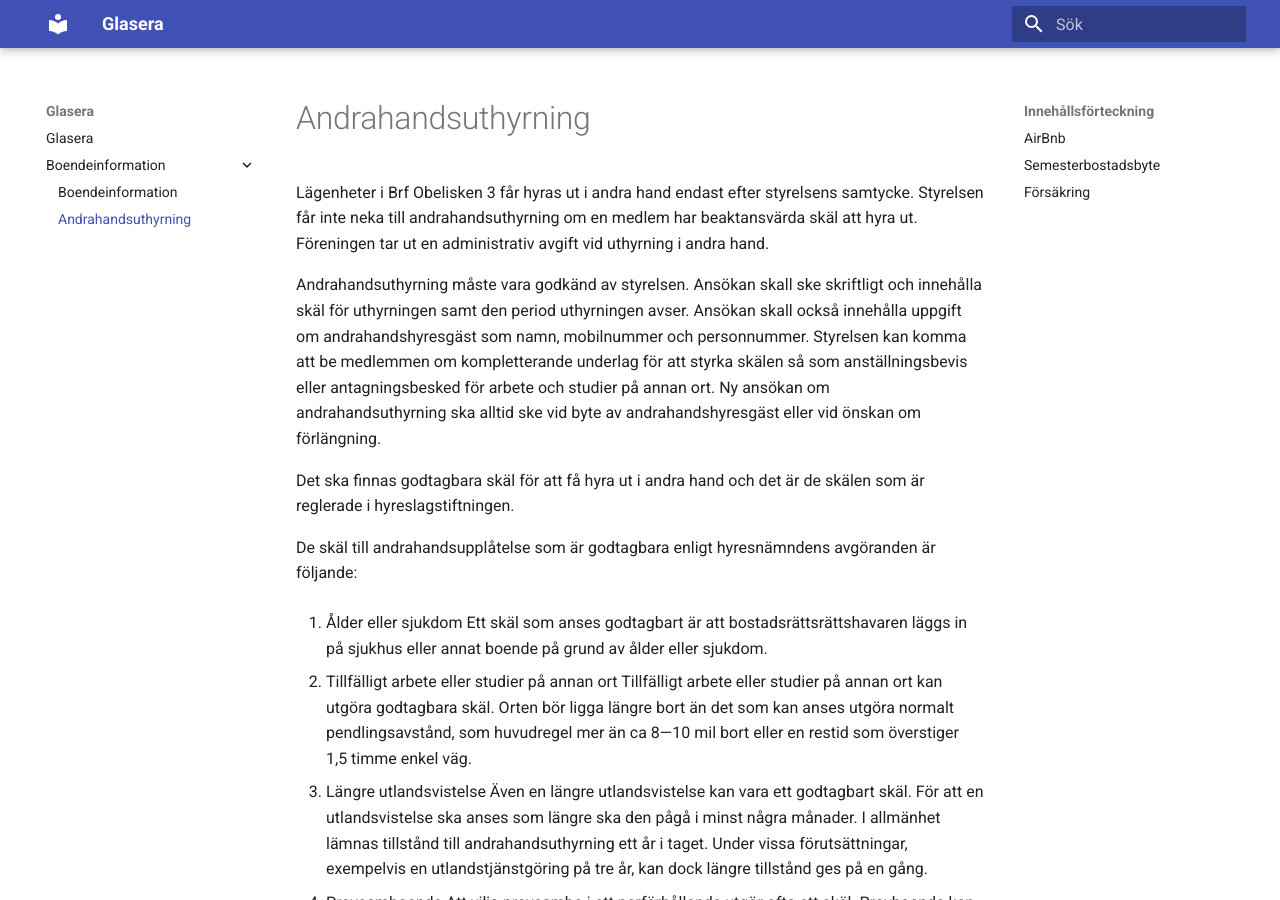
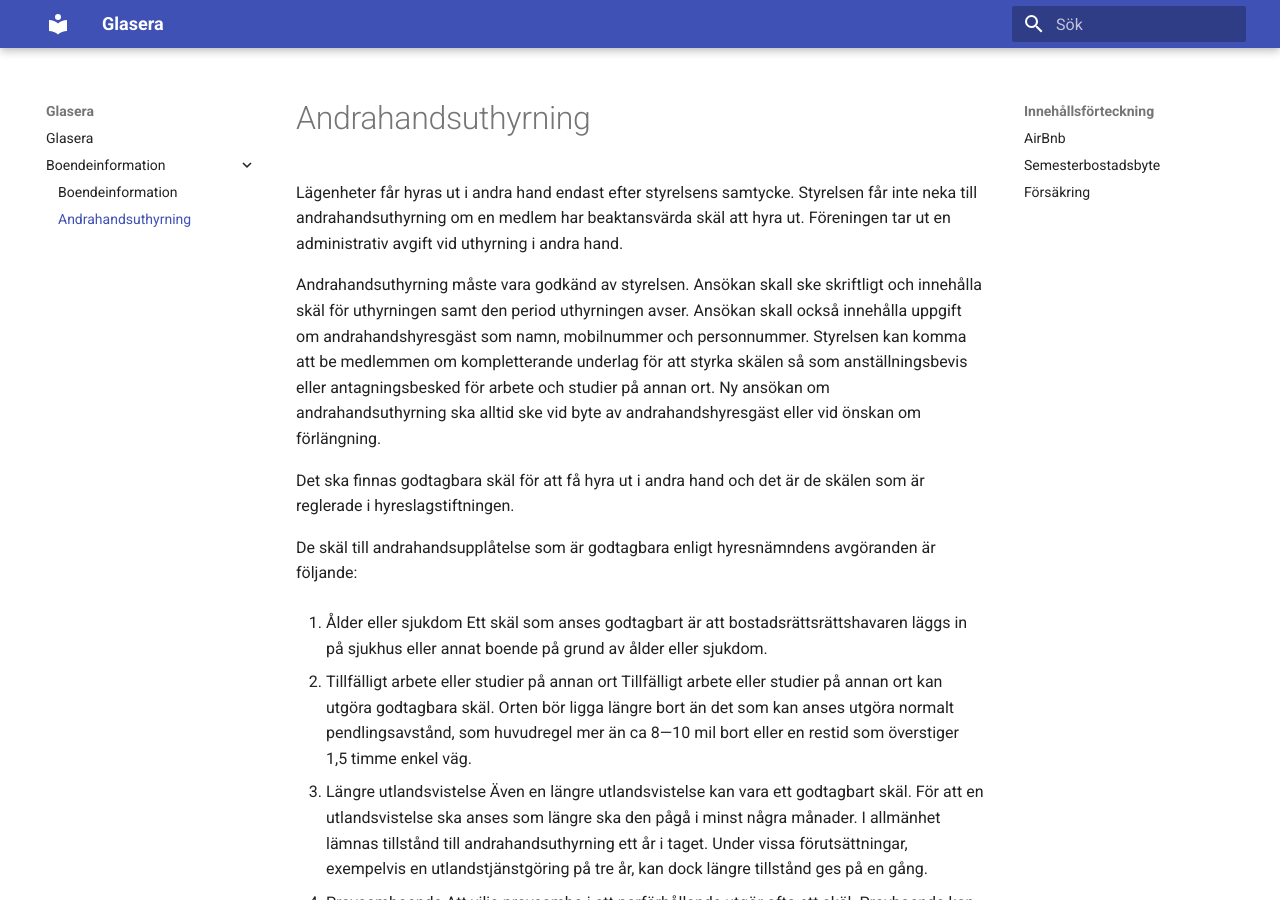
Before and after one commit to prokie/Glasera, an MkDocs documentation site: the page built from docs/boendeinformation/andra_hands_uthyrning.md, in a window 1280 px wide and 900 px high. Built offline with MkDocs 1.6.1 and Material for MkDocs 9.7.7, drawn with Linux system fonts in a browser that asks for light colours.

Commit message:
Uppdatering.

```diff
--- a/docs/boendeinformation/andra_hands_uthyrning.md
+++ b/docs/boendeinformation/andra_hands_uthyrning.md
@@ -1,9 +1,9 @@
 # Andrahandsuthyrning
 
-Lägenheter i Brf Obelisken 3 får hyras ut i andra hand endast efter styrelsens
-samtycke. Styrelsen får inte neka till andrahandsuthyrning om en medlem har
-beaktansvärda skäl att hyra ut. Föreningen tar ut en administrativ avgift vid
-uthyrning i andra hand.
+Lägenheter får hyras ut i andra hand endast efter styrelsens samtycke.
+Styrelsen får inte neka till andrahandsuthyrning om en medlem har beaktansvärda
+skäl att hyra ut. Föreningen tar ut en administrativ avgift vid uthyrning i
+andra hand.
 
 Andrahandsuthyrning måste vara godkänd av styrelsen. Ansökan skall ske
 skriftligt och innehålla skäl för uthyrningen samt den period uthyrningen
```
